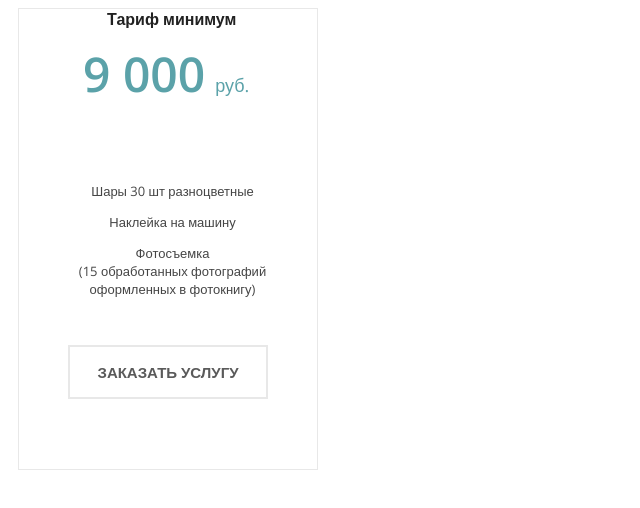
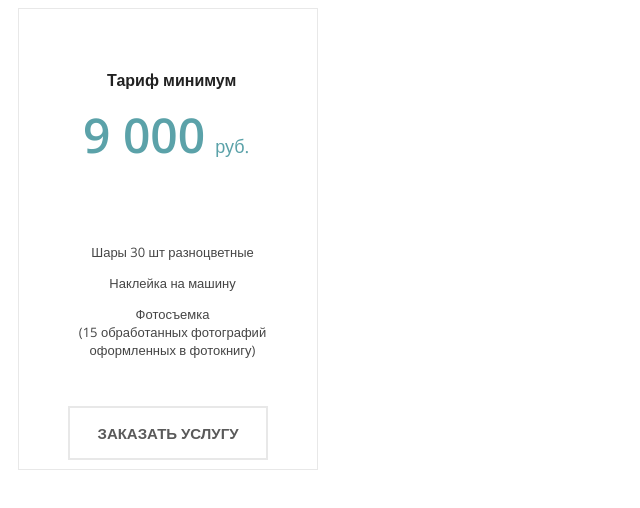
Before and after one commit to UlianaBobrova/UlianaBobrova.github.io, a plain HTML site: page index.html in a window 1280 px wide. Shown: the whole page, without its empty margins (0-640 px from the left). Drawn offline with nearby package versions, Linux system fonts and the light colour scheme.

Commit message:
Margin and padding

```diff
--- a/style.css
+++ b/style.css
@@ -20,6 +20,7 @@
     border: 2px solid #e8e8e8;
     background-color: #ffffff;
     margin-left: 49px;
+    margin-bottom: 50px;
     font-family: 'Open Sans', sans-serif;
     font-size: 15px;
     font-weight: 700;
@@ -66,6 +67,7 @@
     font-size: 16px;
     font-weight: 400;
     line-height: 20px;
+    margin-top: 61px;
     margin-left: 88px;
     font-weight: 600;
 }
```
